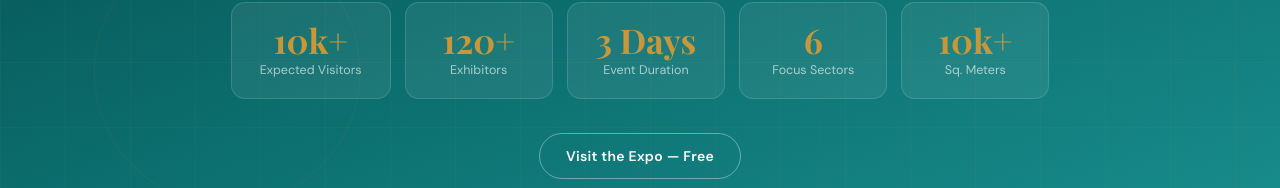
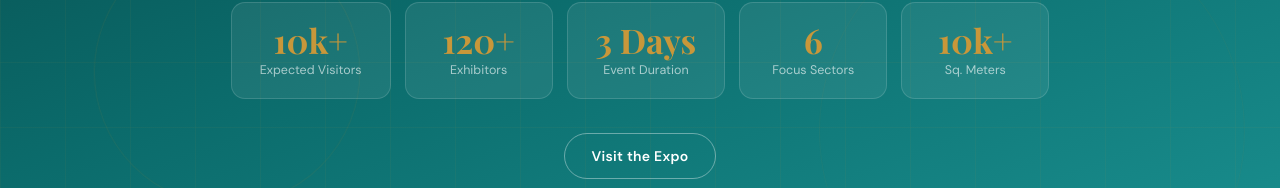
Before and after one commit to Ananiyapradeep/Kerala_Expo_by_the_shows, a plain HTML site: page index.html in a window 1280 px wide. Shown: the part 523-711 px from the top of the page. Drawn offline with nearby package versions, Linux system fonts and the light colour scheme; a web font is replaced by a local one.

Commit message:
Update index.html

```diff
--- a/index.html
+++ b/index.html
@@ -410,7 +410,7 @@
       <div class="sbox"><h3>10k+</h3><p>Sq. Meters</p></div>
     </div>
     <div class="hero-ctas">
-      <a href="register_has_visitor.html" class="btn btn-ow">Visit the Expo — Free</a>
+      <a href="register_has_visitor.html" class="btn btn-ow">Visit the Expo</a>
     </div>
   </div>
   <div class="scroll-hint"><div class="scroll-bar"></div><span>Scroll</span></div>
```
